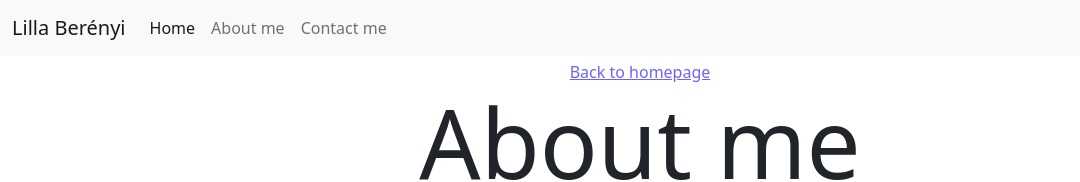
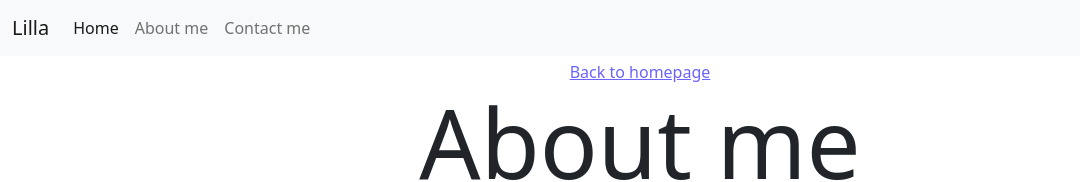
Before and after one commit to Lilla-ctrl/homework-advanced-tools, a plain HTML site: page about.html in a window 1280 px wide. Shown: the top 182 px of the page, without its empty margins (0-1080 px from the left). Drawn offline with nearby package versions, Linux system fonts and the light colour scheme.

Commit message:
Update about.html

```diff
--- a/about.html
+++ b/about.html
@@ -15,7 +15,7 @@
   </head>
   <nav class="navbar navbar-expand-md fixed-top navbar-light bg-light">
     <div class="container-fluid">
-      <a class="navbar-brand" href="#">Lilla Berényi</a>
+      <a class="navbar-brand" href="#">Lilla</a>
       <button
         class="navbar-toggler"
         type="button"
```
